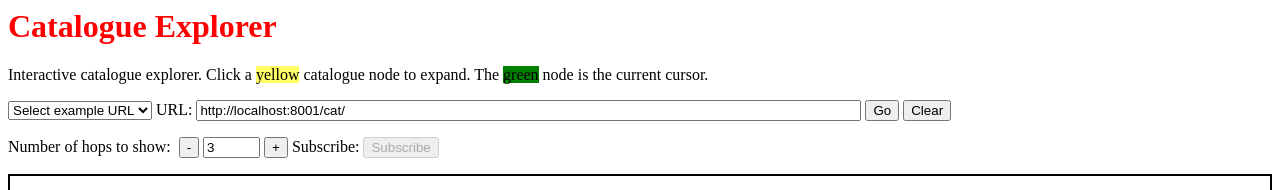
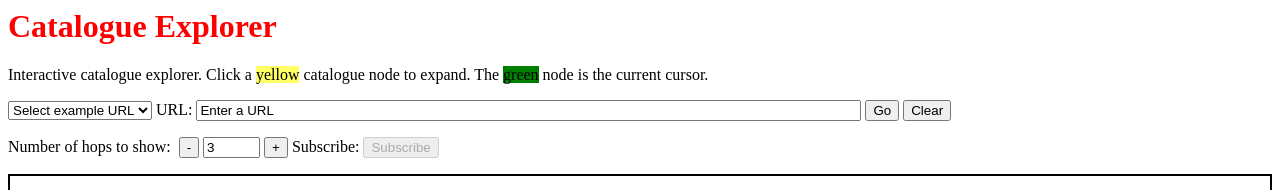
Before and after one commit to 1248/browser-tools, a website: page htdocs/explorer.html in a window 1280 px wide. Shown: the top 190 px of the page. Drawn offline with Linux system fonts and the light colour scheme; no server answers.

Commit message:
Remove localhost

```diff
--- a/htdocs/explorer.html
+++ b/htdocs/explorer.html
@@ -255,7 +255,7 @@ $(document).ready(function() {
     <p>
         <form>
             <select id="examples"></select>
-            URL:&nbsp;<input type="text" id="url" size=80 value="http://localhost:8001/cat/" />
+            URL:&nbsp;<input type="text" id="url" size=80 value="Enter a URL" />
             <input type="button" id="go" value="Go" />
             <input type="button" id="clear" value="Clear" />
         </form>
```
